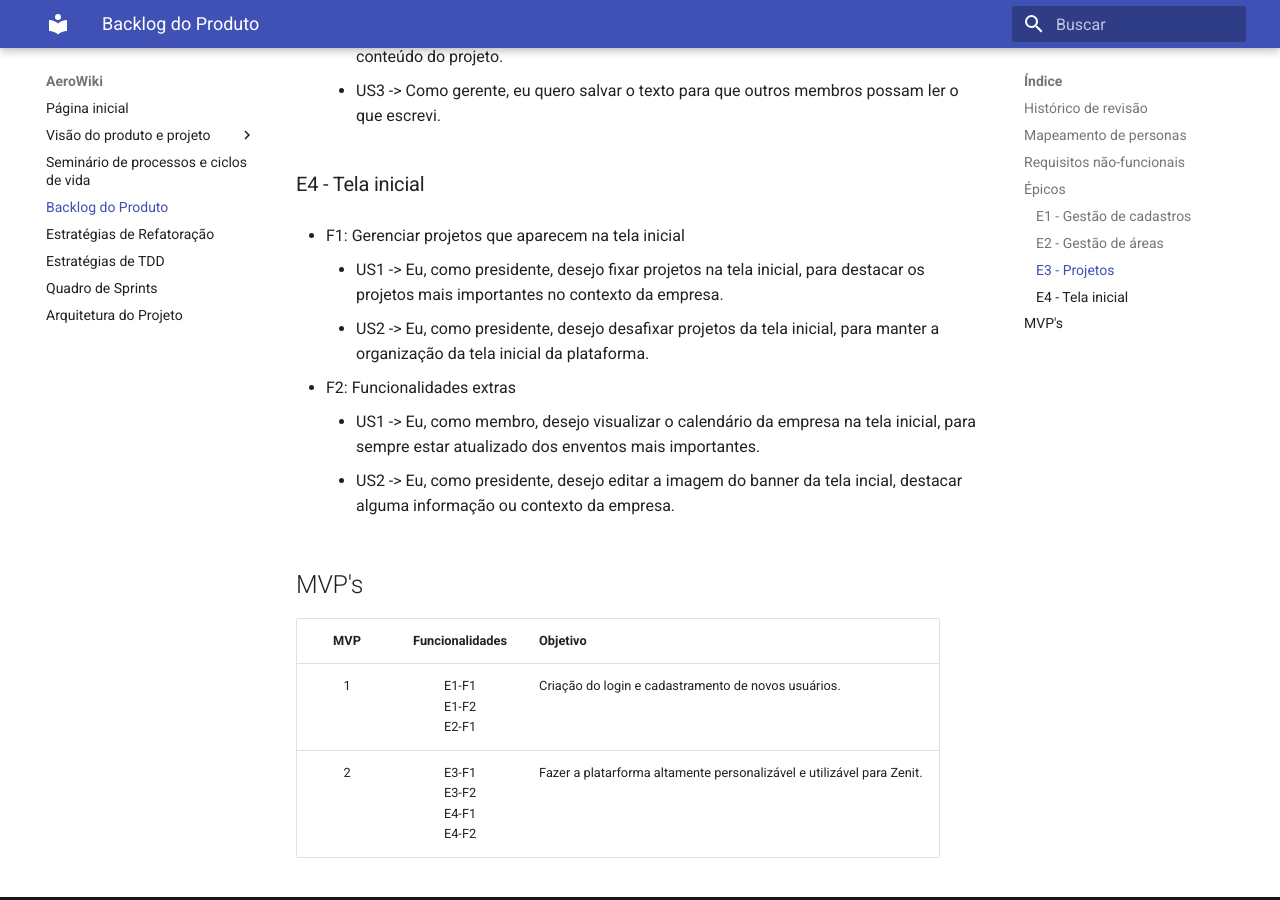
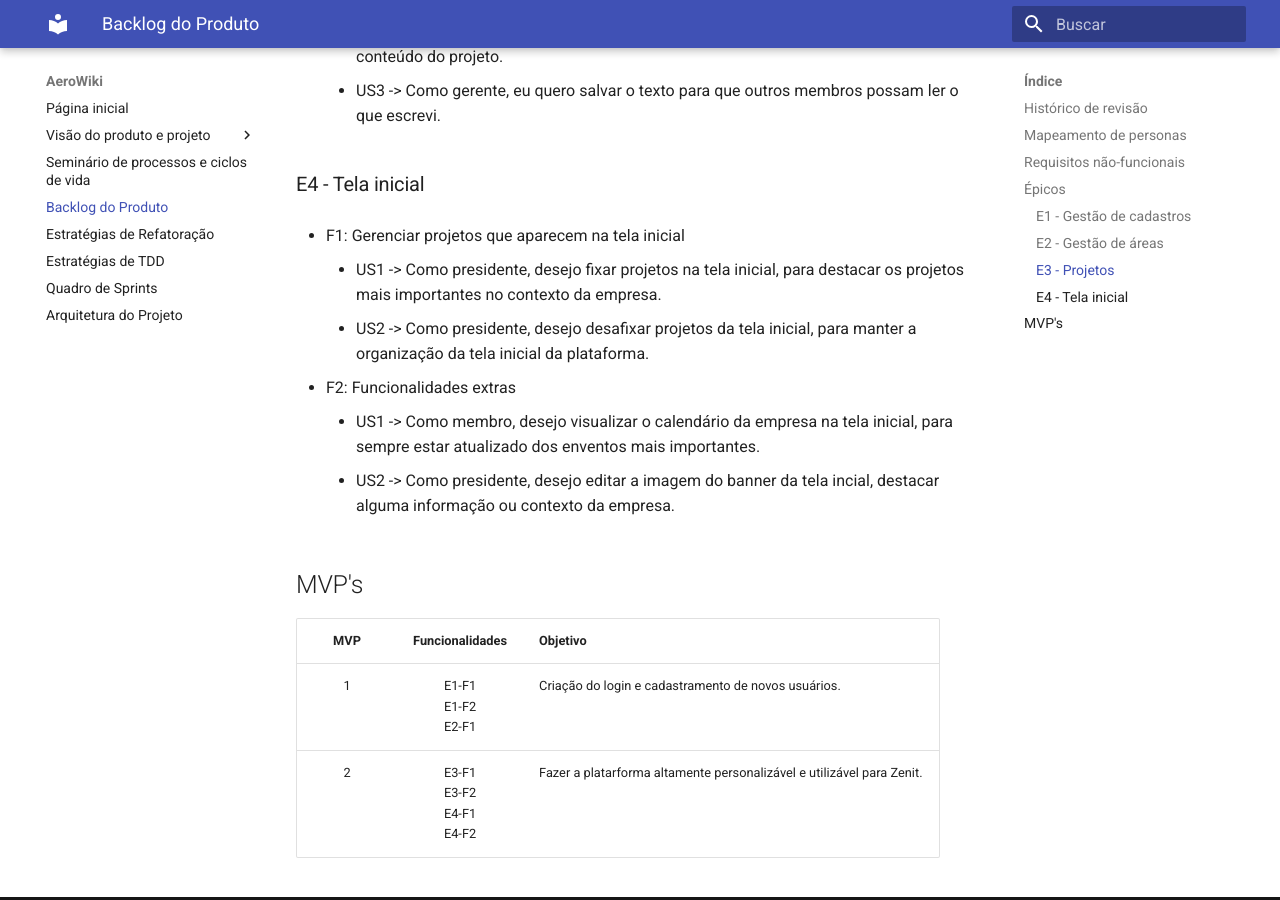
Before and after one commit to mdsreq-fga-unb/2022.2-AeroWiki, an MkDocs documentation site: the page built from gitpages/docs/backlog_do_podruto.md, in a window 1280 px wide and 900 px high, scrolled down 3415 px. Built offline with MkDocs 1.6.1 and Material for MkDocs 9.7.7, drawn with Linux system fonts in a browser that asks for light colours.

```diff
--- a/gitpages/docs/backlog_do_podruto.md
+++ b/gitpages/docs/backlog_do_podruto.md
@@ -72,12 +72,12 @@
 ### E4 - Tela inicial
 
 - F1: Gerenciar projetos que aparecem na tela inicial
-    - US1 -> Eu, como presidente, desejo fixar projetos na tela inicial, para destacar os projetos mais importantes no contexto da empresa.
-    - US2 -> Eu, como presidente, desejo desafixar projetos da tela inicial, para manter a organização da tela inicial da plataforma.
+    - US1 -> Como presidente, desejo fixar projetos na tela inicial, para destacar os projetos mais importantes no contexto da empresa.
+    - US2 -> Como presidente, desejo desafixar projetos da tela inicial, para manter a organização da tela inicial da plataforma.
 
 - F2: Funcionalidades extras
-    - US1 -> Eu, como membro, desejo visualizar o calendário da empresa na tela inicial, para sempre estar atualizado dos enventos mais importantes.
-    - US2 -> Eu, como presidente, desejo editar a imagem do banner da tela incial, destacar alguma informação ou contexto da empresa.
+    - US1 -> Como membro, desejo visualizar o calendário da empresa na tela inicial, para sempre estar atualizado dos enventos mais importantes.
+    - US2 -> Como presidente, desejo editar a imagem do banner da tela incial, destacar alguma informação ou contexto da empresa.
 
 ## MVP's
 
```
